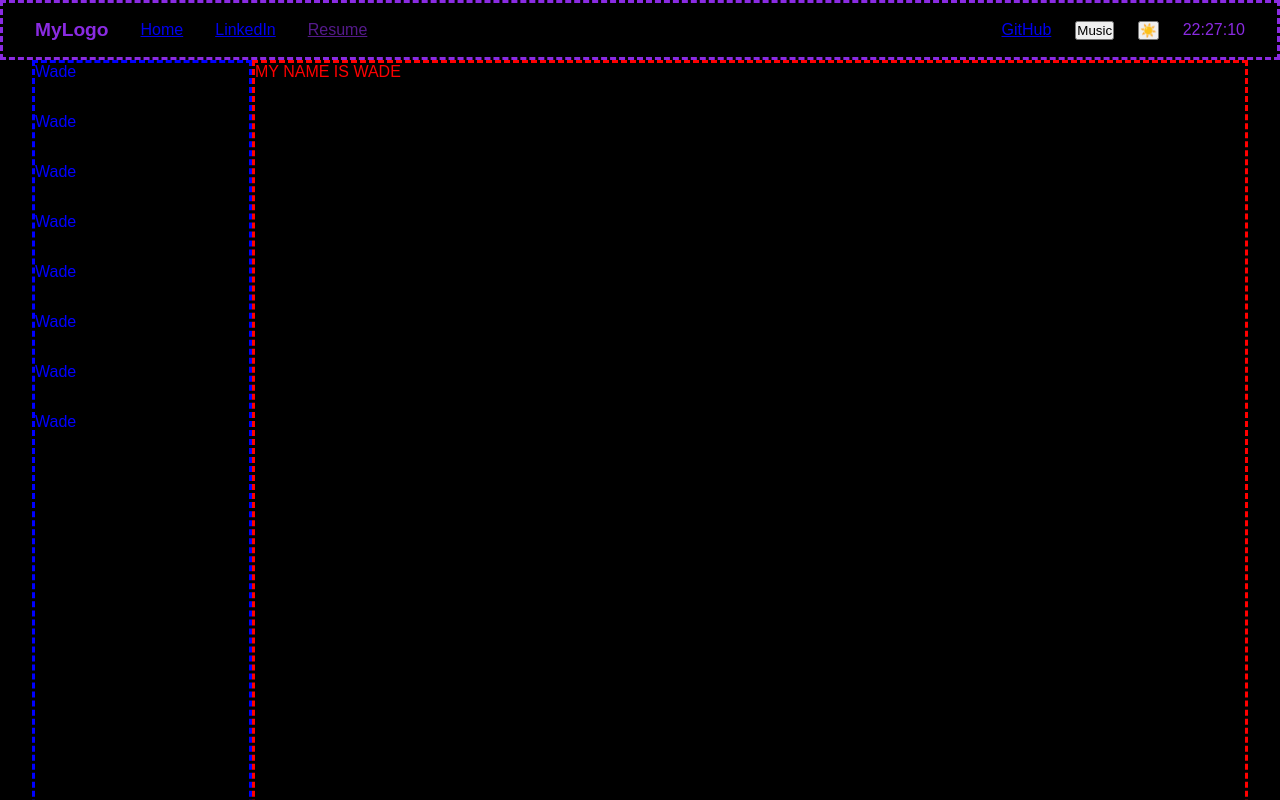
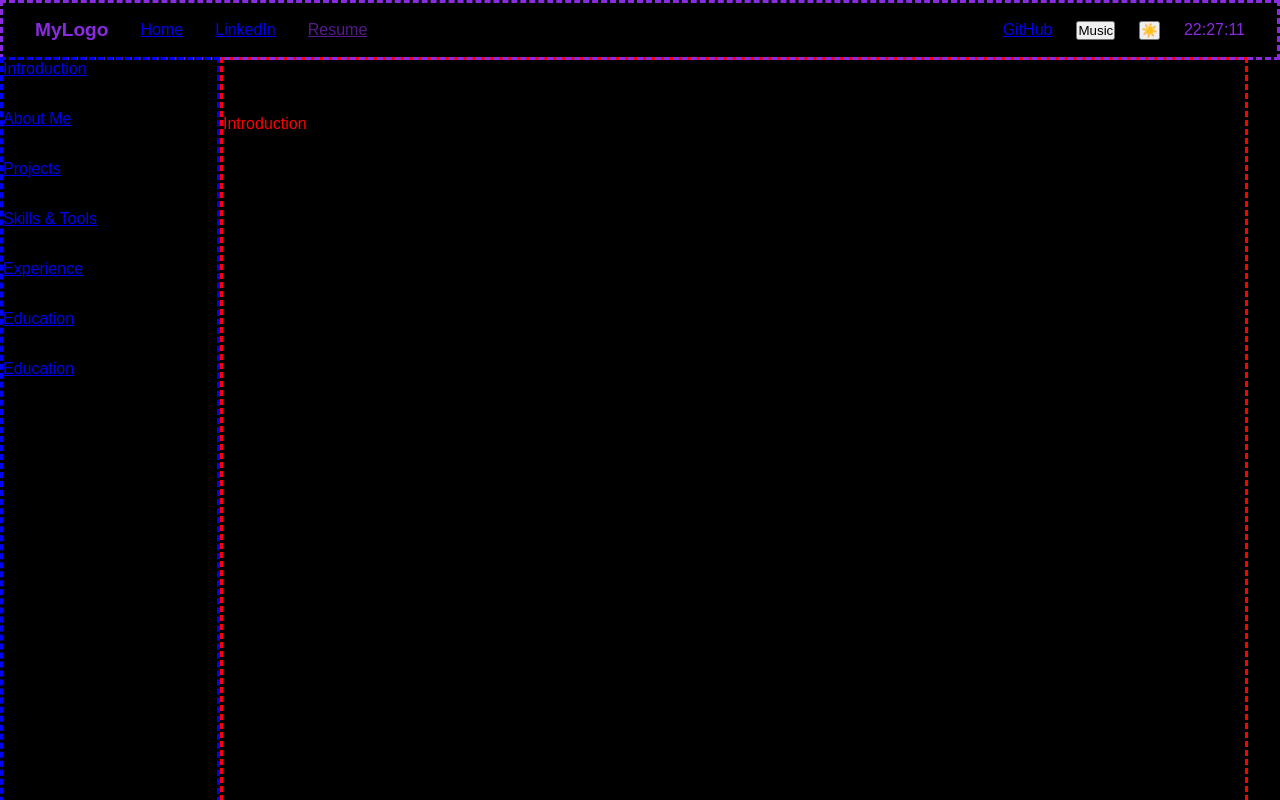
Before and after one commit to wade00000/My-Portfolio, a React (Vite) app: page / in a window 1280 px wide. Shown: the top 800 px of the page. Built offline with nearby package versions, Linux system fonts and the light colour scheme.

Commit message:
feat: add content area with styling and make it scrollable with section links

```diff
--- a/src/App.css
+++ b/src/App.css
@@ -1,5 +1,9 @@
 .navbar {
   display: flex;
+  position: fixed;
+  top: 0;
+  left: 0;
+  right: 0;
   justify-content: space-between; /* Pushes left and right apart */
   align-items: center;
   padding: 1rem 2rem;
@@ -27,6 +31,10 @@
 
 .sidebar{
   display: flex ;
+  position: fixed;
+  top: 57px;
+  left: 0;
+  right: 0;
   flex-direction: column;
   width: 220px;
   height: 100vh;
@@ -37,12 +45,19 @@
 
 .content {
   display: flex;
+  margin-left: 188px;
+  margin-top: 57px;
+  flex-direction: column;
   flex: 1;
   color: red;
   gap: 1.5rem;
   border-style: dashed;
 }
 
+section {
+  margin-top:55px ;
+  height: 100vh;
+}
 
 
 
--- a/src/App.jsx
+++ b/src/App.jsx
@@ -2,6 +2,7 @@ import { useEffect, useState,useRef } from 'react'
 import './App.css'
 import NavBar from './components/NavBar'
 import SideBar from './components/SideBar'
+import Content from './components/Content'
 
 function App() {
   const [hours,setHours] = useState(0)
@@ -61,7 +62,8 @@ function App() {
       <NavBar time={timeString} handleMusic={handleMusic} handleDark={handleDark} darkMode={darkMode}/>
       <div className="container">
         <SideBar/>
-        <div className="content"><p>MY NAME IS WADE</p></div>
+        <Content/>
+
       </div>
 
     </div>
--- /dev/null
+++ b/src/components/Content.jsx
@@ -0,0 +1,18 @@
+function Content(){
+    return(
+
+        <div className="content">
+            <section id="intro">Introduction</section>
+            <section id ="aboutme">About Me</section>
+            <section id ="projects">Projects</section>
+            <section id ="skills&tools">Skills & Tools</section>
+            <section id ="experience">Experience</section>
+            <section id ="education">Education</section>
+            <section id ="contact">Contact Me</section>
+        </div>
+
+    )
+
+}
+
+export default Content
--- a/src/components/NavBar.jsx
+++ b/src/components/NavBar.jsx
@@ -14,7 +14,7 @@ function NavBar({time,handleMusic,handleDark,darkMode}){
            </div>
 
            <div className="nav-right">
-                <a href="https://github.com/yourusername" target="_blank">
+                <a href="https://github.com/wade00000" target="_blank">
                     {/* GitHub icon here */}
                     GitHub
                 </a>
--- a/src/components/SideBar.jsx
+++ b/src/components/SideBar.jsx
@@ -2,14 +2,14 @@ function SideBar(){
     return(
 
         <div className="sidebar">
-            <p>Wade</p>
-            <p>Wade</p>
-            <p>Wade</p>
-            <p>Wade</p>
-            <p>Wade</p>
-            <p>Wade</p>
-            <p>Wade</p>
-            <p>Wade</p>
+            <a href="#intro">Introduction</a>
+            <a href="#aboutme">About Me</a>
+            <a href="#projects">Projects</a>
+            <a href="#skills&tools">Skills & Tools</a>
+            <a href="#experience">Experience</a>
+            <a href="#education">Education</a>
+            <a href="#contact">Education</a>
+            {/* <a href="#stats">Education</a> */}
         </div>
 
     )
--- a/src/index.css
+++ b/src/index.css
@@ -5,6 +5,9 @@
   box-sizing: border-box;
 }
 
+html {
+  scroll-behavior: smooth;
+}
 :root {
   --bg-dark: #ffffff;
   --text-color: #000000;
```
